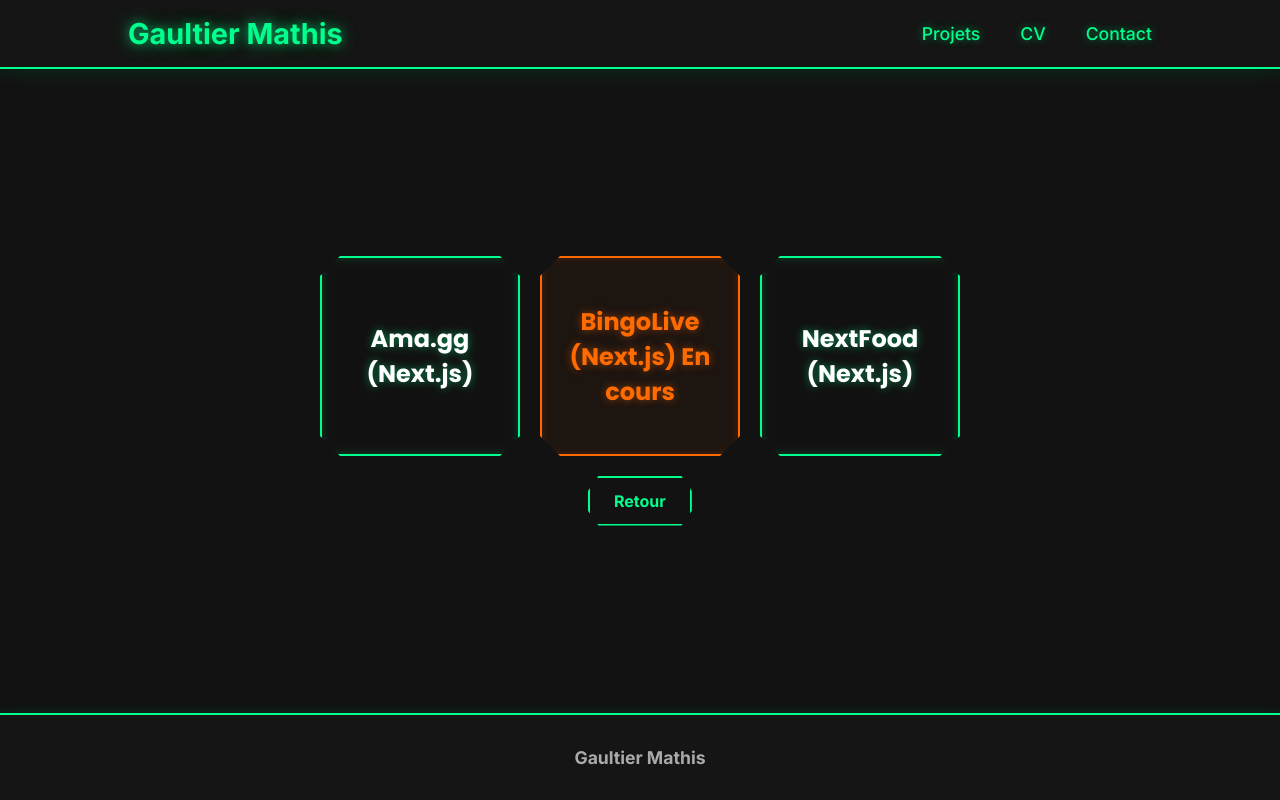
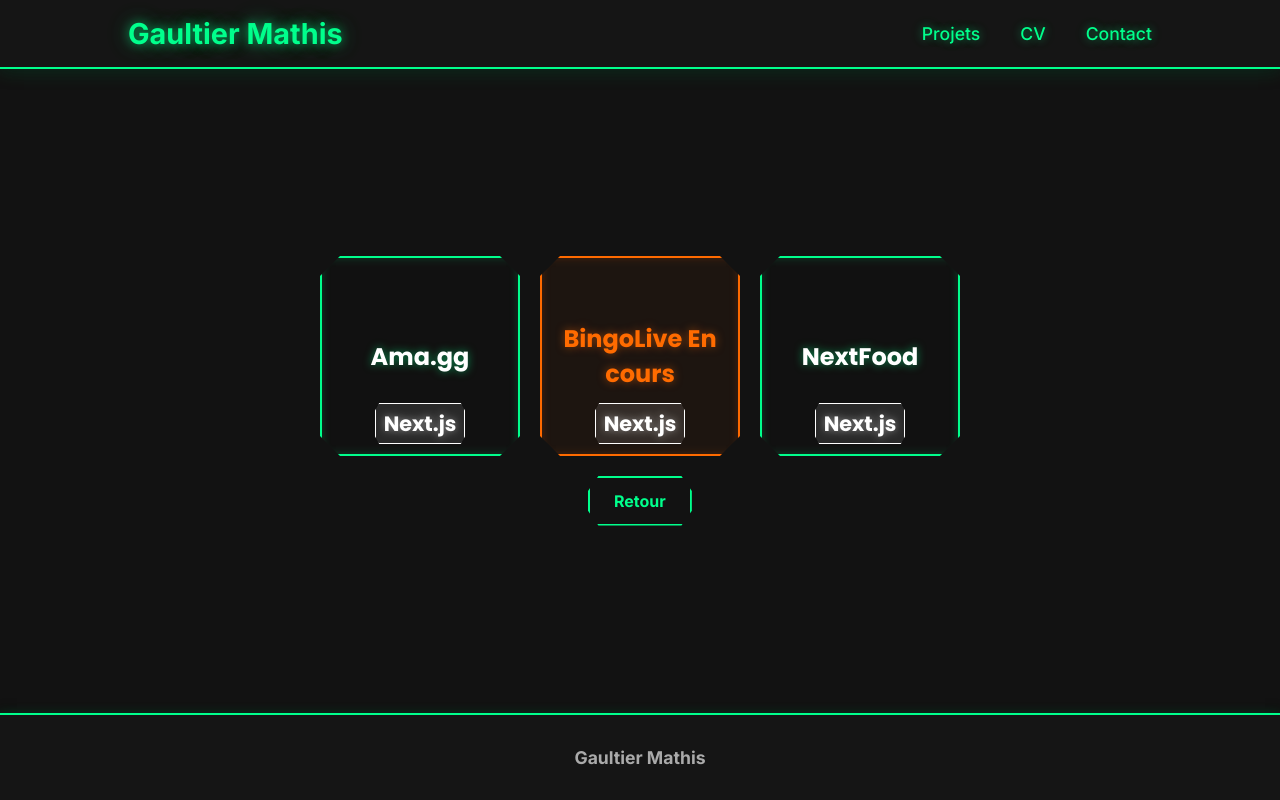
Before and after one commit to mathisglt/PortfolioPro, a Next.js app: page /projets in a window 1280 px wide. Both pictures are taken after a click on the element "Projets Persos". Built offline with nearby package versions, Linux system fonts and the light colour scheme.

Commit message:
fix: adding Languages as param

```diff
--- a/src/app/projets/page.tsx
+++ b/src/app/projets/page.tsx
@@ -4,12 +4,13 @@
 import styles from './portfolio.module.css';
 
 type BubbleKey = 'portfolio' | 'we' | 'react' | 'js' | 'pokedex' | 'perso' | 'amagg' | 'bingo'| 'todolist'| 'nextfood';
-
+type Language = "Other" | "React" | "JavaScript" | "Angular" | "Vue.js" | "Next.js";
 type Bubble = {
   name: string;
   subBubbles?: BubbleKey[];
   link?: string;
   disabled?: boolean;
+  language?: Language;
 };
 
 const Portfolio = () => {
@@ -22,13 +23,13 @@
     portfolio: { name: 'Portfolio', subBubbles: ['we', 'perso'] },
     we: { name: 'Web Engineering \n Master 1', subBubbles: ['react', 'js', 'pokedex','todolist'] },
     perso: { name: 'Projets Persos', subBubbles: ['amagg','bingo','nextfood'] },
-    react: { name: 'Ma Bibliothèque \n (React)', link: 'https://wetpreact.amadev.fr' },
-    js: { name: 'CanvArt \n (JavaScript pur)', link: 'https://wejs.amadev.fr' },
-    pokedex: { name: 'Pokedex \n (Angular)', link: 'https://pokedex.amadev.fr' },
-    todolist: { name: 'ToDoList (Next.js)', link: 'https://todolist.amadev.fr' },
-    bingo: { name: 'BingoLive (Next.js)\n En cours', disabled: true },
-    amagg: { name: 'Ama.gg (Next.js)', link: 'https://amagg.mathisgaultier.fr' },
-    nextfood: { name: 'NextFood (Next.js)', link: 'https://nextfood.mathisgaultier.fr/' },
+    react: { name: 'Ma Bibliothèque', link: 'https://wetpreact.amadev.fr',language:"React" },
+    js: { name: 'CanvArt ', link: 'https://wejs.amadev.fr',language:"JavaScript" },
+    pokedex: { name: 'Pokedex ', link: 'https://pokedex.amadev.fr',language:"Angular" },
+    todolist: { name: 'ToDoList', link: 'https://todolist.amadev.fr',language:"Vue.js" },
+    bingo: { name: 'BingoLive \n En cours', disabled: true,language:"Next.js" },
+    amagg: { name: 'Ama.gg ', link: 'https://amagg.mathisgaultier.fr',language:"Next.js" },
+    nextfood: { name: 'NextFood ', link: 'https://nextfood.mathisgaultier.fr/',language:"Next.js" },
   };
 
   const explosionVariants = {
@@ -43,7 +44,8 @@
       y: 0,
       transition: {
         duration: 0.2,
-        ease: [0.4, 0, 0.2, 1]
+        ease: [0.4, 0, 0.2, 1],
+        scale: { duration: 0.2 }
       }
     },
     exit: {
@@ -94,10 +96,18 @@
             className={`${styles.subBubble} ${bubbles[subBubble].disabled ? styles.disabled : ''}`}
             onClick={() => !bubbles[subBubble].disabled && handleBubbleClick(subBubble)}
             variants={explosionVariants}
-            whileHover={!bubbles[subBubble].disabled ? { scale: 1.1 } : {}}
+            whileHover={!bubbles[subBubble].disabled ? {
+              scale: 1.1,
+              transition: { delay: 0.2 }
+            } : {}}
             whileTap={!bubbles[subBubble].disabled ? { scale: 0.9 } : {}}
           >
             {bubbles[subBubble]?.name}
+            {bubbles[subBubble]?.language && (
+              <span className={`${styles.languageBadge} ${styles[bubbles[subBubble].language?.toLowerCase().replace('.', '')]}`}>
+                {bubbles[subBubble].language}
+              </span>
+            )}
           </motion.div>
         ))}
       </motion.div>
--- a/src/app/projets/portfolio.module.css
+++ b/src/app/projets/portfolio.module.css
@@ -153,3 +153,64 @@
   background: rgba(0, 255, 140, 0.1);
   box-shadow: 0 0 15px rgba(0, 255, 140, 0.3);
 }
+
+.languageBadge {
+  position: absolute;
+  bottom: 10px;
+  padding: 4px 8px;
+  border-radius: 4px;
+  font-size: 1.3rem;
+  font-weight: 500;
+  clip-path: polygon(
+    5% 0,
+    95% 0,
+    100% 20%,
+    100% 80%,
+    95% 100%,
+    5% 100%,
+    0 80%,
+    0 20%
+  );
+}
+
+.react {
+  background: rgba(97, 218, 251, 0.2);
+  color: #61DAFB;
+  text-shadow: 0 0 8px rgba(97, 218, 251, 0.5);
+  border: 1px solid #61DAFB;
+}
+
+.javascript {
+  background: rgba(247, 223, 30, 0.2);
+  color: #F7DF1E;
+  text-shadow: 0 0 8px rgba(247, 223, 30, 0.5);
+  border: 1px solid #F7DF1E;
+}
+
+.nextjs {
+  background: rgba(255, 255, 255, 0.1);
+  color: #FFFFFF;
+  text-shadow: 0 0 8px rgba(255, 255, 255, 0.5);
+  border: 1px solid #FFFFFF;
+}
+
+.angular {
+  background: rgba(221, 0, 49, 0.2);
+  color: #ff4444;
+  text-shadow: 0 0 8px rgba(255, 68, 68, 0.5);
+  border: 1px solid #ff4444;
+}
+
+.vuejs {
+  background: rgba(65, 184, 131, 0.2);
+  color: #41B883;
+  text-shadow: 0 0 8px rgba(65, 184, 131, 0.5);
+  border: 1px solid #41B883;
+}
+
+.other {
+  background: rgba(255, 107, 0, 0.2);
+  color: #ff6b00;
+  text-shadow: 0 0 8px rgba(255, 107, 0, 0.5);
+  border: 1px solid #ff6b00;
+}
```
